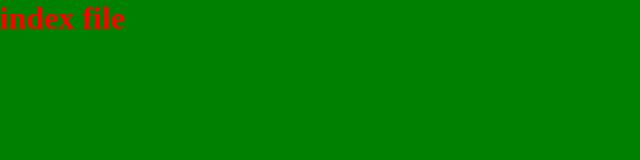
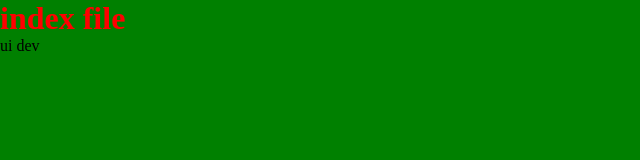
Before and after one commit to Amirmt3/test, a plain HTML site: page index.html in a window 1280 px wide. Shown: the full height of the page, 0-640 px from the left. Drawn offline with Linux system fonts and the light colour scheme.

Commit message:
add p tag

```diff
--- a/index.html
+++ b/index.html
@@ -9,5 +9,6 @@
 </head>
 <body>
     <h1>index file</h1>
+    <p>ui dev</p>
 </body>
 </html>
```
